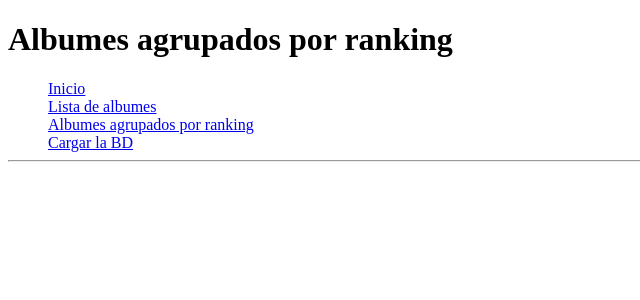
After one commit to fraferang/AII, a Django app: page /album-por-ranking/ in a window 1280 px wide. The commit adds this page. Shown: the top 300 px of the page, without its empty margins (0-640 px from the left). Run offline with Django 3.2, Linux system fonts and the light colour scheme; data that the repository does not hold is empty.

Commit message:
Búsqueda por ranking

```diff
--- a/EjercicioDjangoII/EjercicioDjangoII/urls.py
+++ b/EjercicioDjangoII/EjercicioDjangoII/urls.py
@@ -7,5 +7,5 @@ urlpatterns = [
     path('',views.inicio),
     path('carga/',views.carga),
     path('albumes/', views.lista_albumes),
-    path('albumesporranking/', views.lista_albumesporranking),
+    path('album-por-ranking/', views.lista_album_ranking)
     ]
--- /dev/null
+++ b/EjercicioDjangoII/main/templates/album-por-ranking.html
@@ -0,0 +1,18 @@
+{% extends 'base.html' %}
+
+{% block encabezado %}
+<h1> Albumes agrupados por ranking </h1>
+{% endblock %}
+
+{% block contenido %}
+            {% regroup albumes by ranking as grouped %}
+            {% for group in grouped %}
+                <h3>Ranking: {{group.grouper}} ({{group.list|length}} albumes)</h3>
+                    {% for row in group.list %}
+                        <dt><b>Titulo: </b>{{row.titulo}}</dt>
+                        <dd><b>Autor: </b>{{row.autor}} | <b>Discográfica: </b>{{row.discofrafica}}</dd>
+
+            {% endfor %}
+                </div>
+            {% endfor %}
+{% endblock %}
--- a/EjercicioDjangoII/main/templates/base.html
+++ b/EjercicioDjangoII/main/templates/base.html
@@ -12,7 +12,7 @@
 
  			<dd><a href='/'>Inicio</a></dd>
 			<dd><a href='/albumes'>Lista de albumes</a></dd>
-			<dd><a href='/albumesporranking'>Albumes agrupados por ranking</a></dd>
+			<dd><a href='/album-por-ranking'>Albumes agrupados por ranking</a></dd>
 			<dd><a href='/carga'>Cargar la BD</a></dd>
 	<hr>
   </header>
--- a/EjercicioDjangoII/main/views.py
+++ b/EjercicioDjangoII/main/views.py
@@ -73,7 +73,7 @@ def lista_albumes(request):
     albumes=Album.objects.all()
     return render(request,'albumes.html', {'albumes':albumes})
 
-#muestra la lista de películas agrupadas por paises
-def lista_albumesporranking(request):
+#muestra la lista de albumes agrupadas por paises
+def lista_album_ranking(request):
     albumes=Album.objects.all().order_by('ranking')
-    return render(request,'albumesporranking.html', {'albumes':albumes})
+    return render(request,'album-por-ranking.html', {'albumes':albumes})
```
Also changed, not shown: EjercicioDjangoII/main/templates/albumesporranking.html (deleted, +0 -19 lines), EjercicioDjangoII/db.sqlite3.
